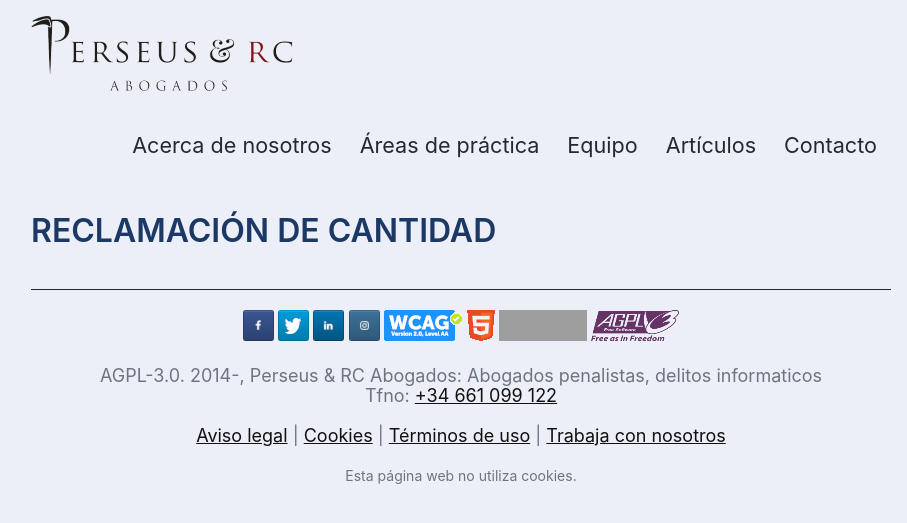
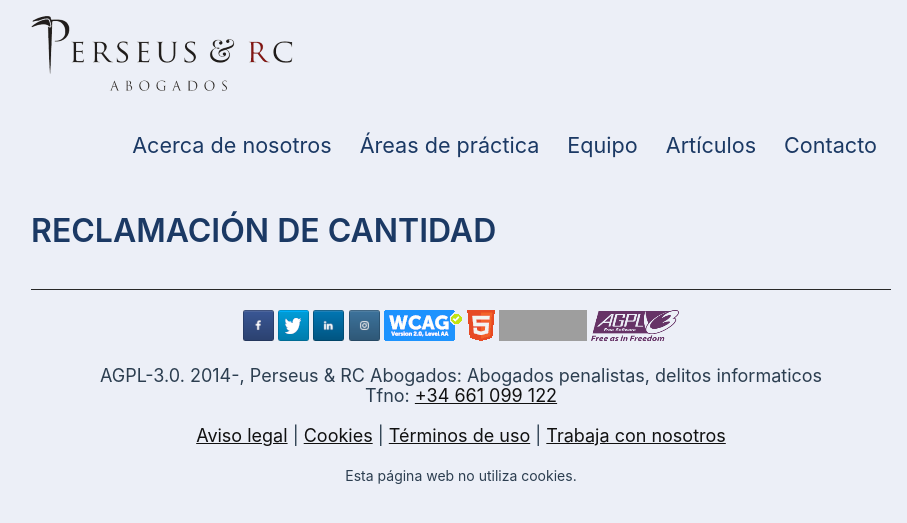
Before and after one commit to streaming10/perseusnew, a Jekyll site: the page built from reclamacion-de-cantidad.md, in a window 1280 px wide. Shown: the top 523 px of the page, without its empty margins (159-1066 px from the left). Built offline with Jekyll 4.4.1, drawn with Linux system fonts in a browser that asks for light colours; our own code applies the rules of GitHub Pages for plain Markdown files; grey boxes are pictures that could not be loaded.

Commit message:
Update style.css

```diff
--- a/css/style.css
+++ b/css/style.css
@@ -122,7 +122,7 @@ html {
 }
 
 body {
-  color: #6c757d;
+  color: #2c3e50;
   background-color: #eceff7;
   text-decoration: none;
   margin: 0;
@@ -291,7 +291,7 @@ hr {
 
 #main-navigation a {
   display: block;
-  color: #24292E;
+  color: #1b3964;
   padding-top: 10px;
   padding-bottom: 10px;
   padding-left: 14px;
```
